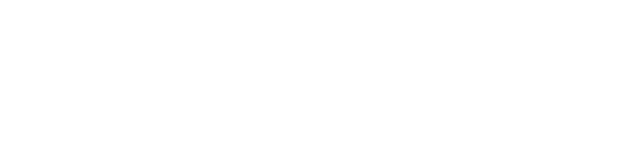
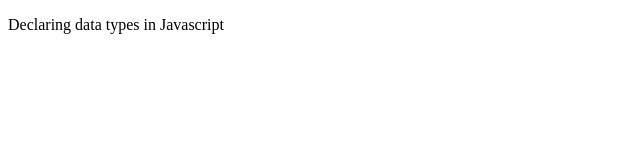
Before and after one commit to CheriFisher/Class_2_Exercises, a plain HTML site: page Exercise_1/index.html in a window 1280 px wide. Shown: the whole page, without its empty margins (0-640 px from the left). Drawn offline with Linux system fonts and the light colour scheme.

Commit message:
Add: Organized files

```diff
--- a/Class_2_Exercises/Exercise_1/index.html
+++ b/Exercise_1/index.html
@@ -4,9 +4,10 @@
     <meta charset="UTF-8">
     <meta http-equiv="X-UA-Compatible" content="IE=edge">
     <meta name="viewport" content="width=device-width, initial-scale=1.0">
-    <title>Create Variables for JS Data Types</title>
+    <title>Declaring Variables in JS</title>
 </head>
 <body>
+    <p>Declaring data types in Javascript</p>
     <script src="main.js"></script>
 </body>
 </html>
```
Also changed, not shown: Exercise_1/main.js (line endings or trailing spaces).
